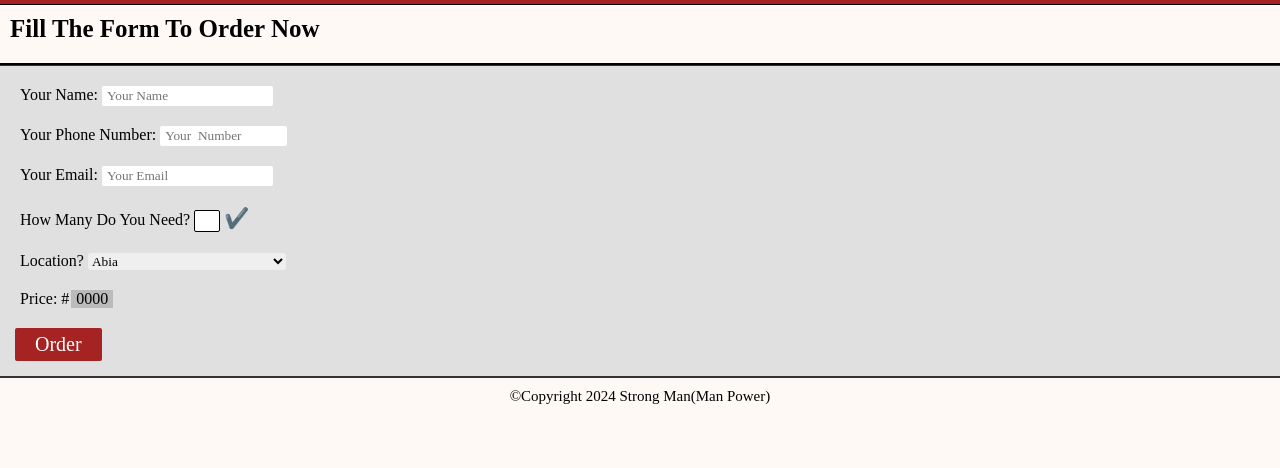
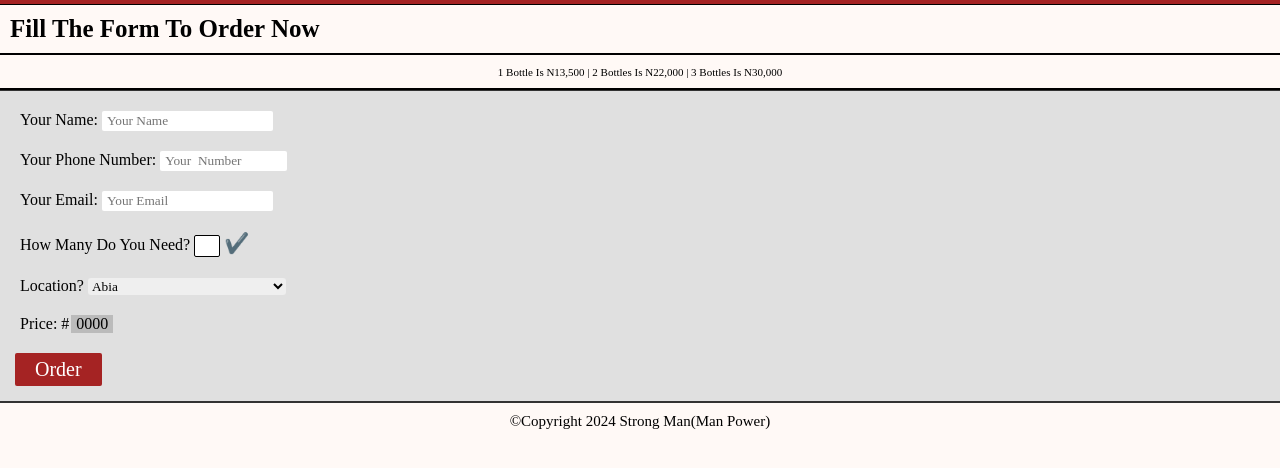
Before and after one commit to Devsamzy/Client-web, a plain HTML site: page order.html in a window 1280 px wide. Shown: the part 76-544 px from the top of the page. Drawn offline with Linux system fonts and the light colour scheme; a web font is replaced by a local one.

Commit message:
Add files via upload

```diff
--- a/order.html
+++ b/order.html
@@ -22,11 +22,17 @@
        </nav>
    </div>
    <div>
-     <div class="formhead">
+     <div class="formhead" style="margin-bottom: -10px">
 
 
      fill the form to order now
       </div>
+      <hr>
+         <p style="display: flex;font-size: 11px;text-align: center;justify-content: center;align-items: center;padding-top: 11px">
+           1 Bottle is N13,500 |
+           2 Bottles is N22,000 |
+           3 Bottles is N30,000
+         </p>
      <hr>
      <div class="form">
        <div class="formsub">
```
